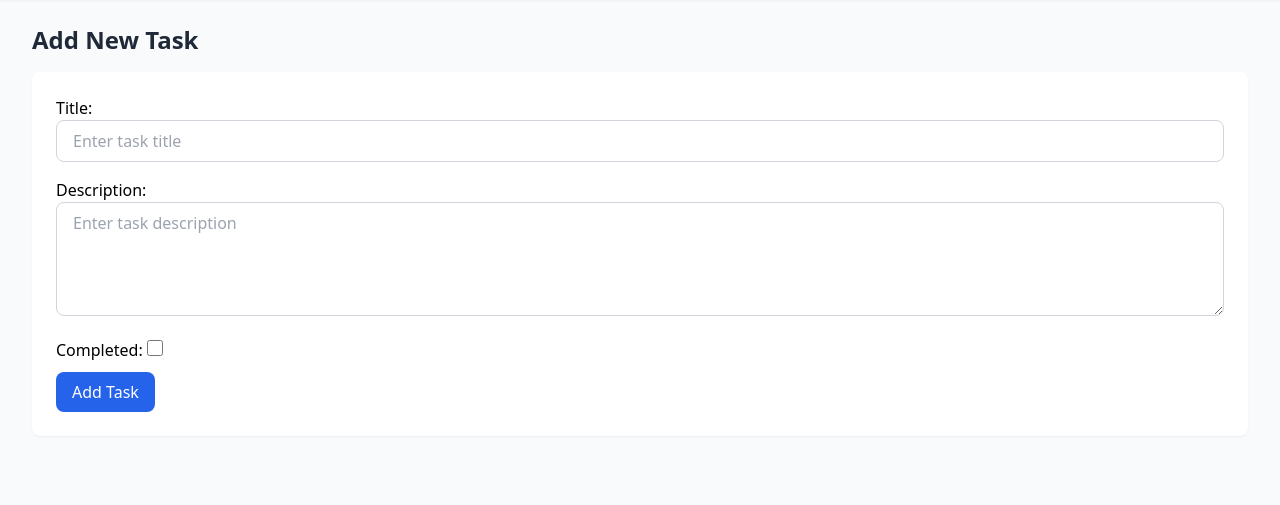
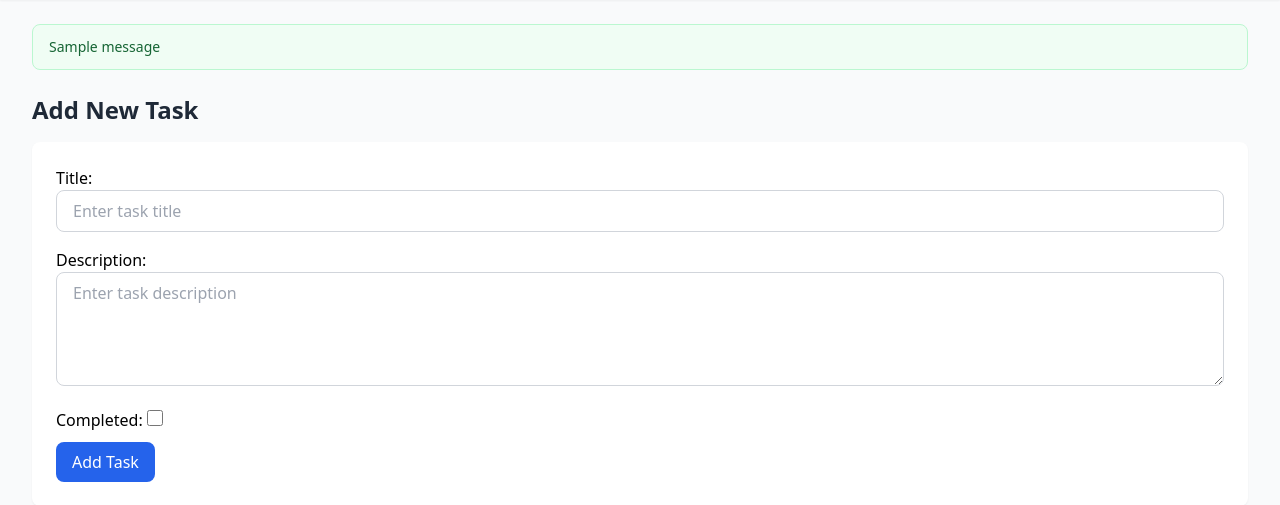
Before and after one commit to abuhanif27/taskmanager, a Django app: page /tasks/add/ in a window 1280 px wide. Shown: the part 64-569 px from the top of the page. Run offline with Django 5.2, Linux system fonts and the light colour scheme; one stand-in notice (Sample message) is shown; some libraries are stand-ins or nearby versions.

Commit message:
Add styled message display for success, error, and warning notifications

```diff
--- a/task/templates/task/base.html
+++ b/task/templates/task/base.html
@@ -26,6 +26,15 @@
     </nav>
 
     <main class="max-w-7xl mx-auto py-6 px-4 sm:px-6 lg:px-8">
+        {% if messages %}
+            <div class="mb-6 space-y-3">
+                {% for message in messages %}
+                    <div class="rounded-lg border px-4 py-3 text-sm font-medium {% if message.tags == 'success' %}border-green-200 bg-green-50 text-green-800{% elif message.tags == 'error' %}border-red-200 bg-red-50 text-red-800{% elif message.tags == 'warning' %}border-yellow-200 bg-yellow-50 text-yellow-800{% else %}border-blue-200 bg-blue-50 text-blue-800{% endif %}">
+                        {{ message }}
+                    </div>
+                {% endfor %}
+            </div>
+        {% endif %}
         {% block content %}{% endblock %}
     </main>
 
```
